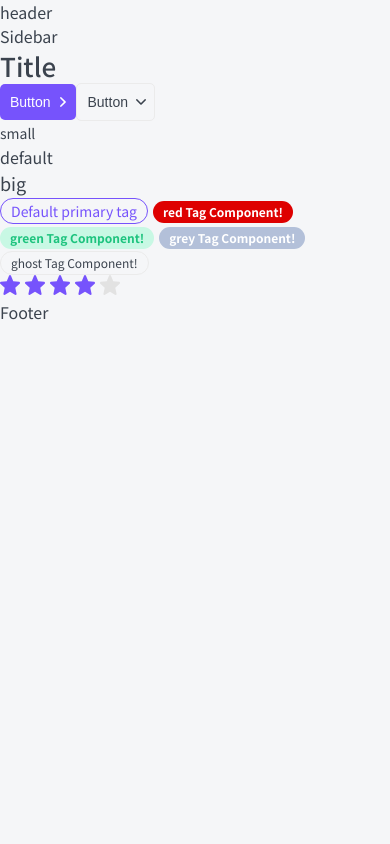
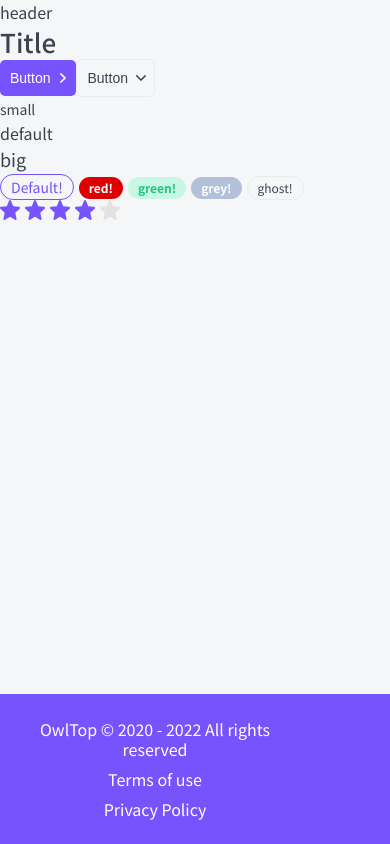
Before and after one commit to SmoliiNazar/NextJS-Project, a Next.js app: page / in a window 390 px wide. Built offline with nearby package versions, Linux system fonts and the light colour scheme.

Commit message:
footer created + adaptation for tablets

```diff
--- a/layout/Footer/Footer.module.css
+++ b/layout/Footer/Footer.module.css
@@ -0,0 +1,38 @@
+.footer {
+    display: grid;
+    padding: 25px 30px;
+    grid-template-columns: 1fr repeat(2, auto);
+    gap: 10px 40px;
+    grid-template-areas:
+        "title tile firstLink secLink";
+    background-color: var(--primary);
+    color: var(--white);
+    line-height: 20px;
+}
+
+.footer > a:hover {
+    transition: all .3s;
+    color: var(--gray-light);
+    text-decoration: underline var(--gray-light);
+}
+
+.title {
+    grid-area: title;
+}
+
+.firstLink {
+    grid-area: firstLink;
+}
+.secLink {
+    grid-area: secLink;
+}
+
+@media (max-width: 765px) {
+    .footer {
+        grid-template-areas:
+            "title"
+            "firstLink"
+            "secLink";
+        text-align: center;
+    }
+}
--- a/layout/Footer/Footer.tsx
+++ b/layout/Footer/Footer.tsx
@@ -1,9 +1,19 @@
 import { footerProps } from './Footer.props';
+import styles from './Footer.module.css';
 
-export const Footer = ({...props}: footerProps): JSX.Element => {
+import cn from 'classnames';
+import { format } from 'date-fns';
+
+export const Footer = ({className, ...props}: footerProps): JSX.Element => {
 	return (
-		<div {...props}>
-			Footer
-		</div>
+		<footer className={cn(className, styles.footer)} {...props}>
+				<div className={styles.title}>
+					OwlTop © 2020 - {format(new Date(), 'yyyy')} All rights reserved
+				</div>
+
+				<a className={styles.firstLink} href="#" target='_blank'>Terms of use</a>
+
+				<a className={styles.secLink} href="#" target='_blank'>Privacy Policy</a>
+		</footer>
 	);
 };
--- a/layout/Layout.module.css
+++ b/layout/Layout.module.css
@@ -0,0 +1,46 @@
+.wrapper {
+    display: grid;
+    grid-template-columns: auto 230px minmax(320px , 1200px) auto;
+    min-height: 100vh;
+    grid-template-rows: auto 1fr auto;
+    gap: 0 30px;
+    grid-template-areas:
+        ". header header ."
+        ". sidebar body ."
+        "footer footer footer footer";
+}
+
+.header {
+    display: none;
+    grid-area: header;
+}
+
+.sidebar {
+    grid-area: sidebar;
+}
+
+.body {
+    grid-area: body;
+}
+
+.footer {
+    grid-area: footer;
+}
+
+@media (max-width: 765px) {
+    .sidebar {
+        display: none;
+    }
+
+    .header {
+        display: block;
+    }
+
+    .wrapper {
+        grid-template-columns: minmax(320px ,1fr);
+        grid-template-areas:
+            "header"
+            "body"
+            "footer";
+    }
+}
--- a/layout/Layout.tsx
+++ b/layout/Layout.tsx
@@ -2,22 +2,22 @@ import { Header } from './Header/Header';
 import { Sidebar } from './Sidebar/Sidebar';
 import { Footer } from './Footer/Footer';
 
+import styles from './Layout.module.css';
+import cn from 'classnames';
 import { layoutProps } from './Layout.props';
 import { FunctionComponent } from 'react';
 
 
 const Layout = ({ children }: layoutProps): JSX.Element => {
       return (
-            <>
-                  <Header/>
-                  <div>
-                        <Sidebar/>
-                        <div>
-                              {children}
-                        </div>
+            <div className={styles.wrapper}>
+                  <Header className={styles.Header}/>
+                  <Sidebar className={styles.sidebar}/>
+                  <div className={styles.body}>
+                        {children}
                   </div>
-                  <Footer/>
-            </>
+                  <Footer className={styles.footer}/>
+            </div>
       );
 };
 
--- a/package.json
+++ b/package.json
@@ -10,6 +10,7 @@
 		"stylelint": "stylelint \"**/*.css\" --fix"
 	},
 	"dependencies": {
+		"date-fns": "^2.29.1",
 		"next": "10.1.3",
 		"react": "17.0.2",
 		"react-dom": "17.0.2"
--- a/pages/index.tsx
+++ b/pages/index.tsx
@@ -14,15 +14,15 @@ function Home(): JSX.Element {
 			<P>default</P>
 			<P p='big'>big</P>
 
-			<Tag size='default' color='primary'>Default primary tag</Tag>
+			<Tag size='default' color='primary'>Default!</Tag>
 
-			<Tag size='small' color='red'>red Tag Component!</Tag>
+			<Tag size='small' color='red'>red!</Tag>
 
-			<Tag size='small' color='green'>green Tag Component!</Tag>
+			<Tag size='small' color='green'>green!</Tag>
 
-			<Tag size='small' color='grey'>grey Tag Component!</Tag>
+			<Tag size='small' color='grey'>grey!</Tag>
 
-			<Tag size='small' color='ghost'>ghost Tag Component!</Tag>
+			<Tag size='small' color='ghost'>ghost!</Tag>
 
 			<Rating rating={rating} isEditable setRating={setRating}/>
 		</>
```
Also changed, not shown: 1 other file (tests, documents, lock files or other folders).
